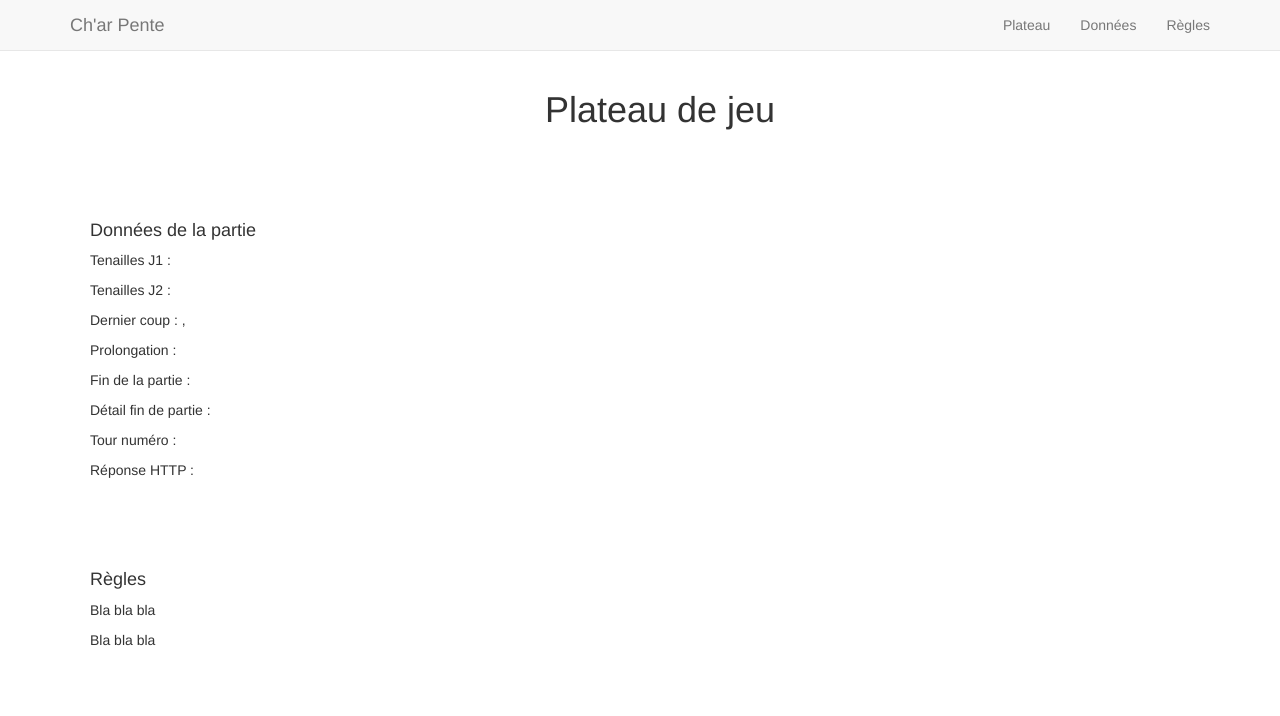
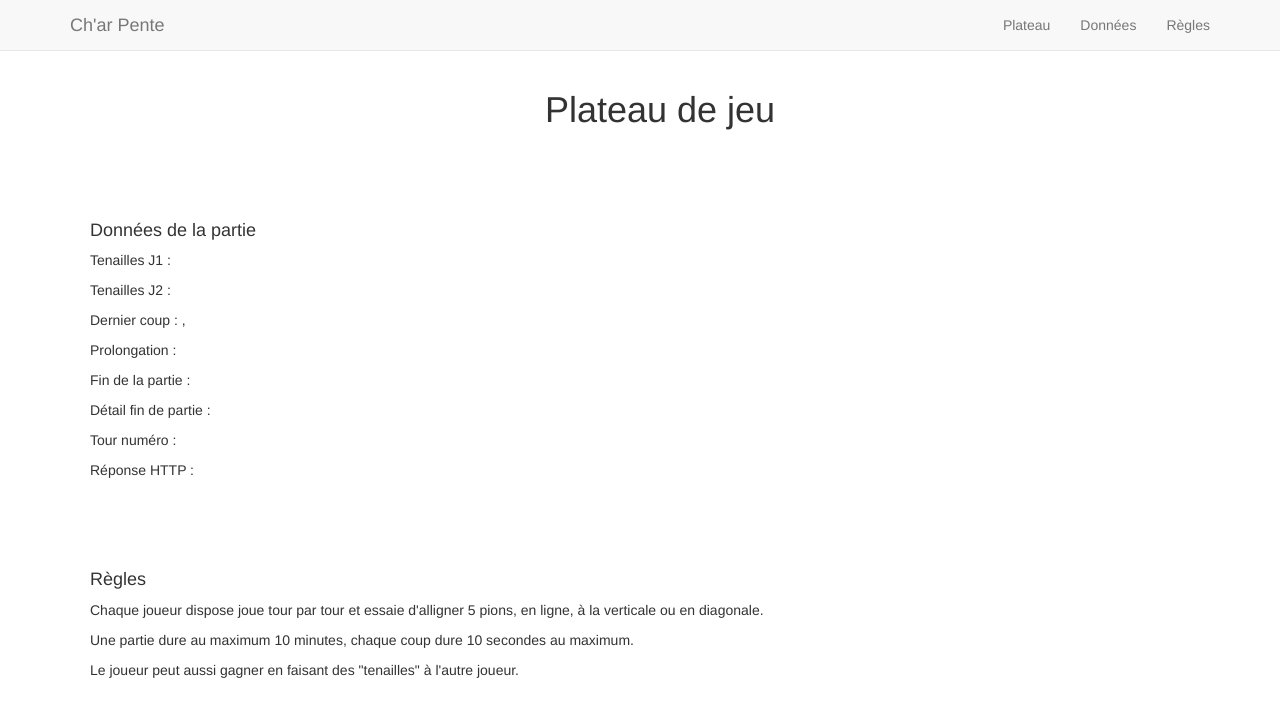
Before and after one commit to RomainLt/Workshop2-Front, a website: page public/index.html in a window 1280 px wide. Drawn offline with nearby package versions, Linux system fonts and the light colour scheme; no server answers.

Commit message:
Update rules and menu

```diff
--- a/public/index.html
+++ b/public/index.html
@@ -6,6 +6,7 @@
     <meta http-equiv="X-UA-Compatible" content="IE=edge">
     <meta name="viewport" content="width=device-width, initial-scale=1">
     <link rel="stylesheet" type="text/css" href="css/style.css" />
+    <link href="https://maxcdn.bootstrapcdn.com/font-awesome/4.7.0/css/font-awesome.min.css" rel="stylesheet" integrity="sha384-wvfXpqpZZVQGK6TAh5PVlGOfQNHSoD2xbE+QkPxCAFlNEevoEH3Sl0sibVcOQVnN" crossorigin="anonymous">
     <link href="https://maxcdn.bootstrapcdn.com/bootstrap/3.3.7/css/bootstrap.min.css" rel="stylesheet" integrity="sha384-BVYiiSIFeK1dGmJRAkycuHAHRg32OmUcww7on3RYdg4Va+PmSTsz/K68vbdEjh4u" crossorigin="anonymous">
 </head>
 
@@ -77,8 +78,9 @@
                     <table border=1>
                         <div>
                             <h4>Règles</h4>
-                            <p>Bla bla bla</p>
-                            <p>Bla bla bla</p>
+                            <p>Chaque joueur dispose joue tour par tour et essaie d'alligner 5 pions, en ligne, à la verticale ou en diagonale.</p>
+                            <p>Une partie dure au maximum 10 minutes, chaque coup dure 10 secondes au maximum.</p>
+                            <p>Le joueur peut aussi gagner en faisant des "tenailles" à l'autre joueur.</p>
                         </div>
                     </table>
                 </div>
```
